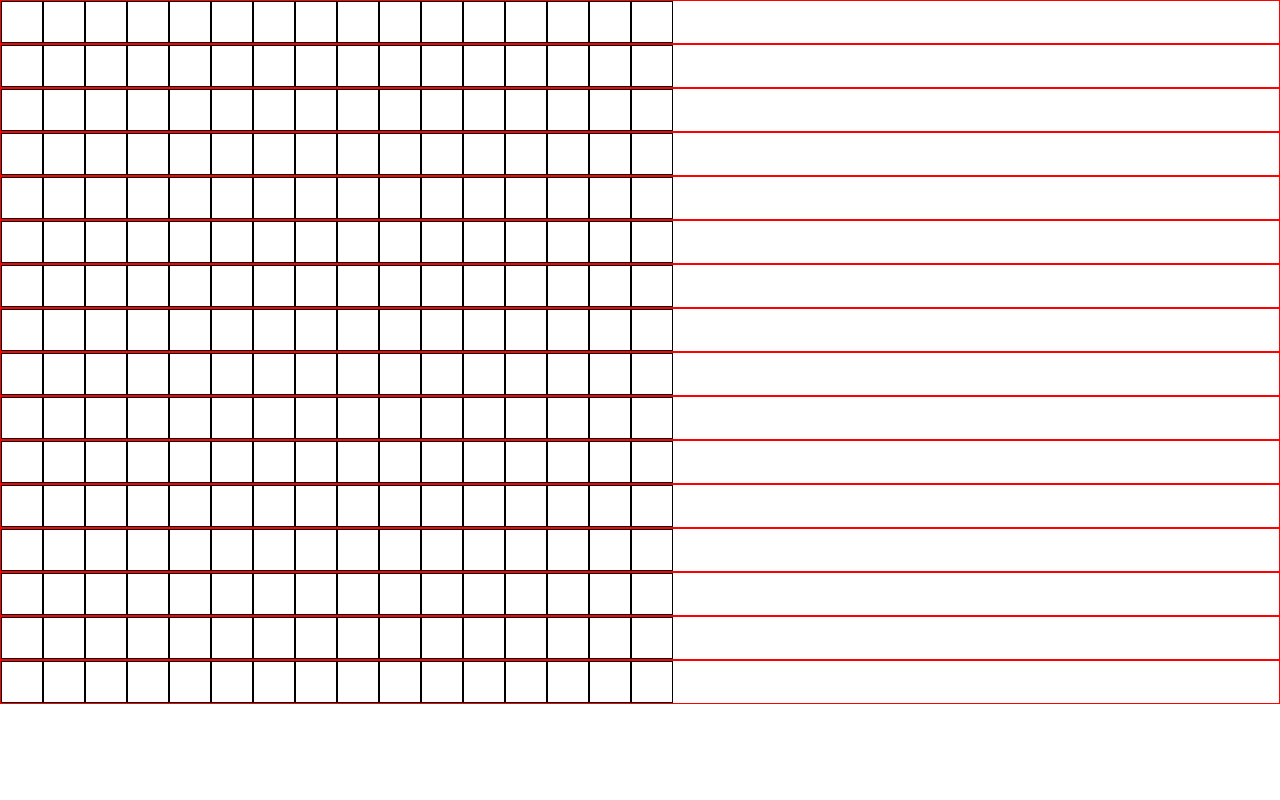
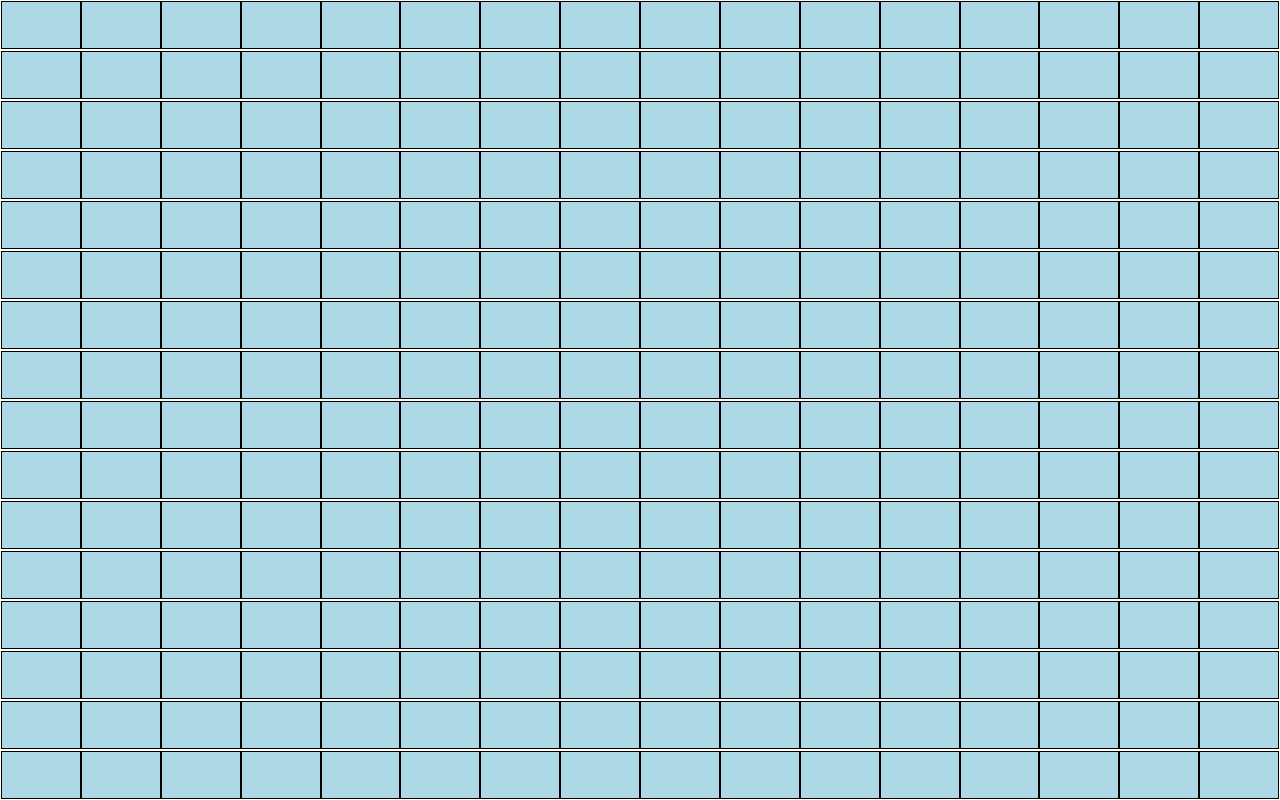
Before and after one commit to Fr0ggin/odin-etch-a-sketch, a plain HTML site: page index.html in a window 1280 px wide. Drawn offline with Linux system fonts and the light colour scheme.

Commit message:
correctly display 16*16 using flexbox.
needed to give wrapper a minimal height of 100%, together with flex:1 on both column items
as the row items

```diff
--- a/style.css
+++ b/style.css
@@ -4,22 +4,29 @@
 html,
 body{
     height: 100%;
+    width: auto;
     margin: 0%;
 }
 
 .wrapper{
+    min-height: 100%;
     display: flex;
     flex-direction: column;
-    justify-content:center
+    flex:auto
+
 }
 .divColumn{
     display: flex;
-    border: 1px solid red;
+    flex:1;
+    border: 1px solid white;
+    background-color: honeydew;
 }
 
 .divGrid{
 
     border: 1px solid black;
     padding: 20px;
+    background-color: lightblue;
+    flex:1;
 
 }
```
